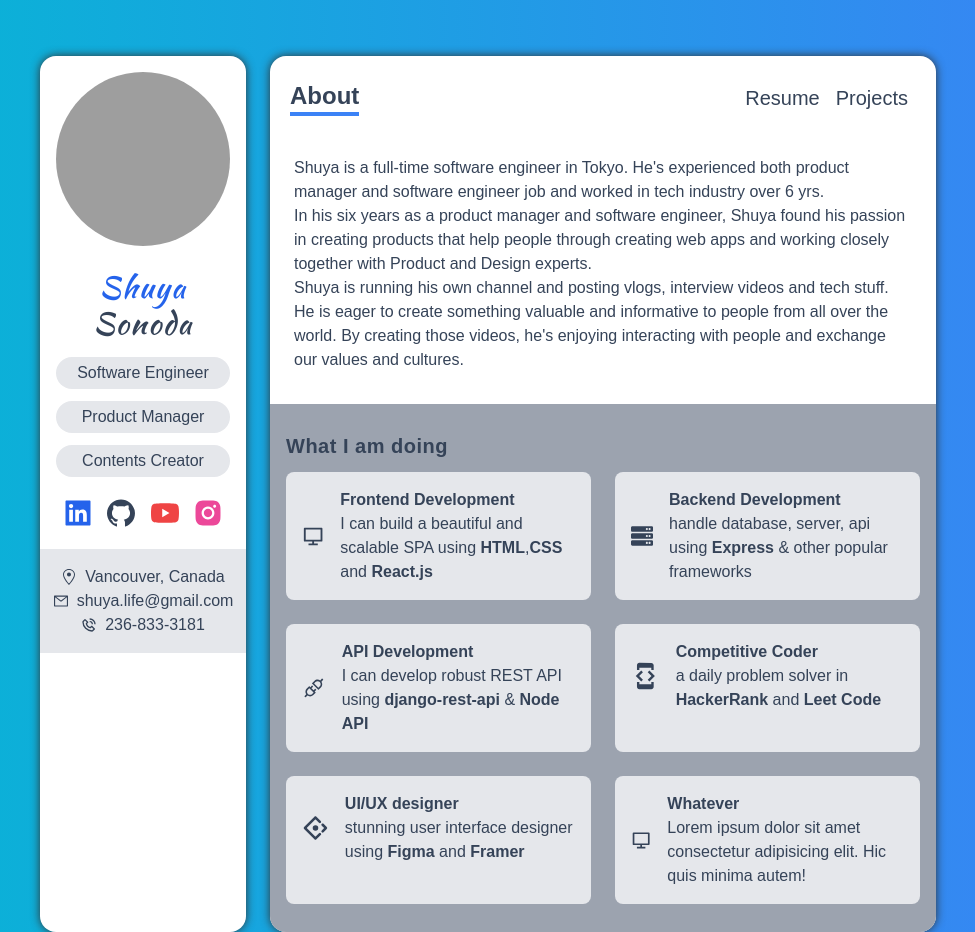
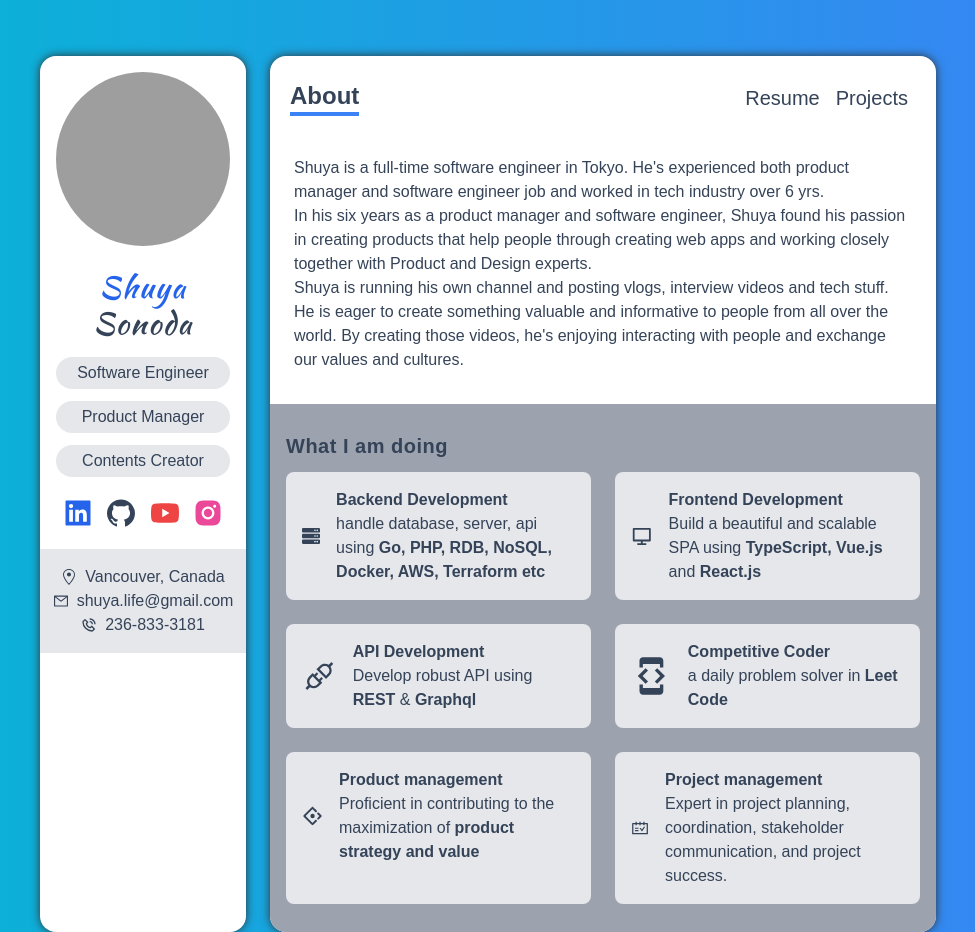
Before and after one commit to shylabo/shuya-life-web, a Next.js app: page / in a window 1280 px wide. Shown: the whole page, without its empty margins (152-1127 px from the left). Built offline with nearby package versions, Linux system fonts and the light colour scheme; grey boxes are pictures that could not be loaded.

Commit message:
modified data

```diff
--- a/data.ts
+++ b/data.ts
@@ -1,6 +1,10 @@
 import { RiComputerLine } from "react-icons/ri";
 import { FaServer } from "react-icons/fa";
-import { AiOutlineAntDesign, AiOutlineApi } from "react-icons/ai";
+import {
+  AiOutlineAntDesign,
+  AiOutlineApi,
+  AiOutlineSchedule,
+} from "react-icons/ai";
 import { MdDeveloperMode } from "react-icons/md";
 import { IProject, Service, Skill } from "./types";
 
@@ -8,39 +12,38 @@ import { BsCircleFill } from "react-icons/bs";
 
 export const services: Service[] = [
   {
+    Icon: FaServer,
+    title: "Backend  Development",
+    about:
+      "handle database, server, api using <b>Go, PHP, RDB, NoSQL, Docker, AWS, Terraform etc </b>",
+  },
+  {
     Icon: RiComputerLine,
     title: "Frontend Development",
     about:
-      "I can build a beautiful and scalable SPA using <b> HTML</b>,<b>CSS</b>   and <b>React.js</b> ",
-  },
-  {
-    Icon: FaServer,
-    title: "Backend  Development",
-    about:
-      "handle database, server, api using <b>Express </b> & other popular frameworks",
+      "Build a beautiful and scalable SPA using <b>TypeScript, Vue.js</b>   and <b>React.js</b> ",
   },
   {
     Icon: AiOutlineApi,
     title: "API Development",
-    about:
-      "I can develop robust  REST API using <b>django-rest-api</b>  & <b>Node API</b> ",
+    about: "Develop robust API using <b>REST</b>  & <b>Graphql</b> ",
   },
   {
     Icon: MdDeveloperMode,
     title: "Competitive Coder",
-    about: "a daily problem solver in <b>HackerRank</b>  and <b>Leet Code</b> ",
+    about: "a daily problem solver in <b>Leet Code</b> ",
   },
   {
     Icon: AiOutlineAntDesign,
-    title: "UI/UX designer",
+    title: "Product management",
     about:
-      "stunning user interface designer using <b>Figma</b>  and  <b>Framer</b> ",
+      "Proficient in contributing to the maximization of <b>product strategy and value</b>",
   },
   {
-    Icon: RiComputerLine,
-    title: "Whatever",
+    Icon: AiOutlineSchedule,
+    title: "Project management",
     about:
-      "Lorem ipsum dolor sit amet consectetur adipisicing elit. Hic quis minima autem!",
+      "Expert in project planning, coordination, stakeholder communication, and project success.",
   },
 ];
 
@@ -49,6 +52,21 @@ export const languages: Skill[] = [
     Icon: BsCircleFill,
     name: "Go",
     level: "80",
+  },
+  {
+    Icon: BsCircleFill,
+    name: "TypeScript",
+    level: "60",
+  },
+  {
+    Icon: BsCircleFill,
+    name: "PHP",
+    level: "60",
+  },
+  {
+    Icon: BsCircleFill,
+    name: "GraphQL",
+    level: "70",
   },
   {
     Icon: BsCircleFill,
@@ -62,18 +80,13 @@ export const languages: Skill[] = [
   },
   {
     Icon: BsCircleFill,
-    name: "Type Script",
+    name: "Terraform",
     level: "60",
   },
   {
     Icon: BsCircleFill,
     name: "AWS",
     level: "50",
-  },
-  {
-    Icon: BsCircleFill,
-    name: "GCP",
-    level: "30",
   },
   {
     Icon: BsCircleFill,
@@ -87,132 +100,58 @@ export const languages: Skill[] = [
   },
   {
     Icon: BsCircleFill,
-    name: "TailwindCSS",
-    level: "80",
+    name: "Testing",
+    level: "40",
   },
 ];
 
-export const tools: Skill[] = [
+export const skills: Skill[] = [
   {
     Icon: BsCircleFill,
-    name: "Figma",
-    level: "85",
+    name: "Software engineering",
+    level: "65",
   },
   {
     Icon: BsCircleFill,
-    name: "Photoshop",
-    level: "45",
+    name: "Project management",
+    level: "70",
   },
   {
     Icon: BsCircleFill,
-    name: "Illustrator",
-    level: "60",
+    name: "Defining product vision and strategy",
+    level: "95",
   },
   {
     Icon: BsCircleFill,
-    name: "Framer",
-    level: "45",
+    name: "Understanding user needs",
+    level: "80",
+  },
+  {
+    Icon: BsCircleFill,
+    name: "Prioritizing product features",
+    level: "90",
+  },
+  {
+    Icon: BsCircleFill,
+    name: "New business development",
+    level: "80",
+  },
+  {
+    Icon: BsCircleFill,
+    name: "UI/UX design",
+    level: "60",
   },
 ];
 
 export const projects: IProject[] = [
   {
-    name: "COVID Tracker",
+    name: "Syncfusion dashboard",
     description:
-      "This app shows a statistical view about corona virus over the world",
-    image_path: "/images/covid.jpg",
-    deployed_url: "https://covid-19-tracker-by-sumit.web.app/",
-    github_url: "https://github.com/Dey-Sumit/covid-19-tracker",
+      "This application is designed as a dashboard that provides users with a comprehensive overview of their business operations.",
+    image_path: "/images/syncfusion.png",
+    deployed_url: "/",
+    github_url: "https://github.com/shylabo/syncfusion_dashboard",
     category: ["react"],
-    key_techs: ["React", "Chart.js", "Material UI"],
-  },
-  {
-    name: "Algorithm Visualizer",
-    image_path: "/images/algoVisual.png",
-    deployed_url: "https://visual-algorithm.web.app/",
-    github_url: "https://github.com/Dey-Sumit/algorithm-visualizer",
-    category: ["react"],
-    description:
-      "An web app which shows how an algorithm (path finding or sorting) works with cool animation",
-    key_techs: ["React", "firebase", "Framer Motion"],
-  },
-
-  {
-    name: "Dev Talks",
-    image_path: "/images/dev.jpg",
-    deployed_url: "https://dev-talks.herokuapp.com/",
-    github_url: "https://github.com/Dey-Sumit/Dev-talks",
-    category: ["node", "mongo", "react"],
-    description:
-      "Social Media app for developers who can share project,create posts,etc...",
-    key_techs: [
-      "React",
-      "Redux",
-      "Node",
-      "Express",
-      "Mongo",
-      "REST API",
-      "Bootstrap",
-    ],
-  },
-
-  {
-    name: "Realtime Chat App",
-    image_path: "/images/chatapp.jpg",
-    deployed_url: "https://sumit-chat.netlify.app/",
-    github_url: "https://github.com/Dey-Sumit/chat-app-socket.io-react-node",
-    category: ["node", "react"],
-    description:
-      "Basic Realtime Chat App where one can create a room can talk to each other",
-    key_techs: ["React", "Node", "Express", "Socket", "Bootstrap"],
-  },
-
-  {
-    name: "Tweeter Clone",
-    image_path: "/images/tweetme.jpg",
-    deployed_url: "http://sumaxtweetme.pythonanywhere.com/",
-    github_url: "https://github.com/Dey-Sumit/tweetme",
-    category: ["django", "react"],
-    description:
-      "First Django Project :) | Typical Social Media App where one can post,like ,comment etc",
-    key_techs: ["React", "Django", "Django REST API"],
-  },
-
-  {
-    name: "Color Classification using tf.js",
-    image_path: "/images/color.jpg",
-    deployed_url: "!#",
-    github_url: "https://github.com/Dey-Sumit/color-classification",
-    category: ["express"],
-    description:
-      "Tried ML with JS :) | this app classifies a color using CNN algorithm in browser",
-    key_techs: ["Express", "TensorFlow.js", "Vanilla js"],
-  },
-  {
-    name: "YouTube using YouTube ",
-    image_path: "/images/youtubeClone.png",
-    deployed_url: "https://not-utube.web.app/",
-    github_url: "https://github.com/Dey-Sumit/youtube-clone-tutorial-up",
-    category: ["express"],
-    description:
-      'Full(almost) Functional YouTube replica where one can login with his/her youtube account to enjoy "not-YouTube".User can like a video,comment on a video & Much More ',
-    key_techs: [
-      "React",
-      "Redux",
-      "Firebase Auth",
-      "YouTube API",
-      "Sass",
-      "Bootstrap",
-    ],
-  },
-  {
-    name: "Football App",
-    image_path: "/images/football.png",
-    deployed_url: "https://o-my-goal.web.app/",
-    github_url: "https://github.com/Dey-Sumit/football-app",
-    category: ["react"],
-    description:
-      "o my goal replica where an user can keep an eye on his favorite club.This app will keep providing \n all the statistics of that club.all the fans can also chat ",
-    key_techs: ["React", "Redux", "Firebase Auth", "API", "Sass", "Bootstrap"],
+    key_techs: ["React", "Syncfusion", "TailwindCSS"],
   },
 ];
```
